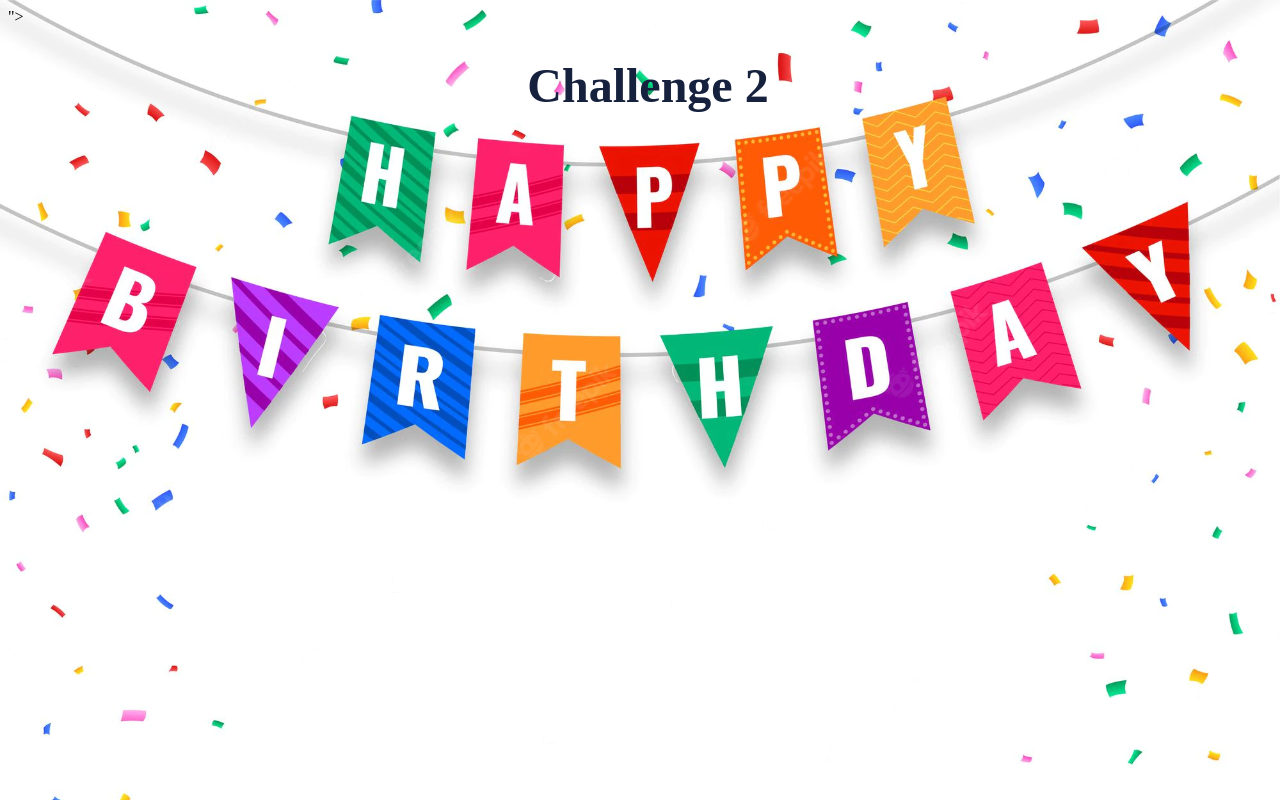
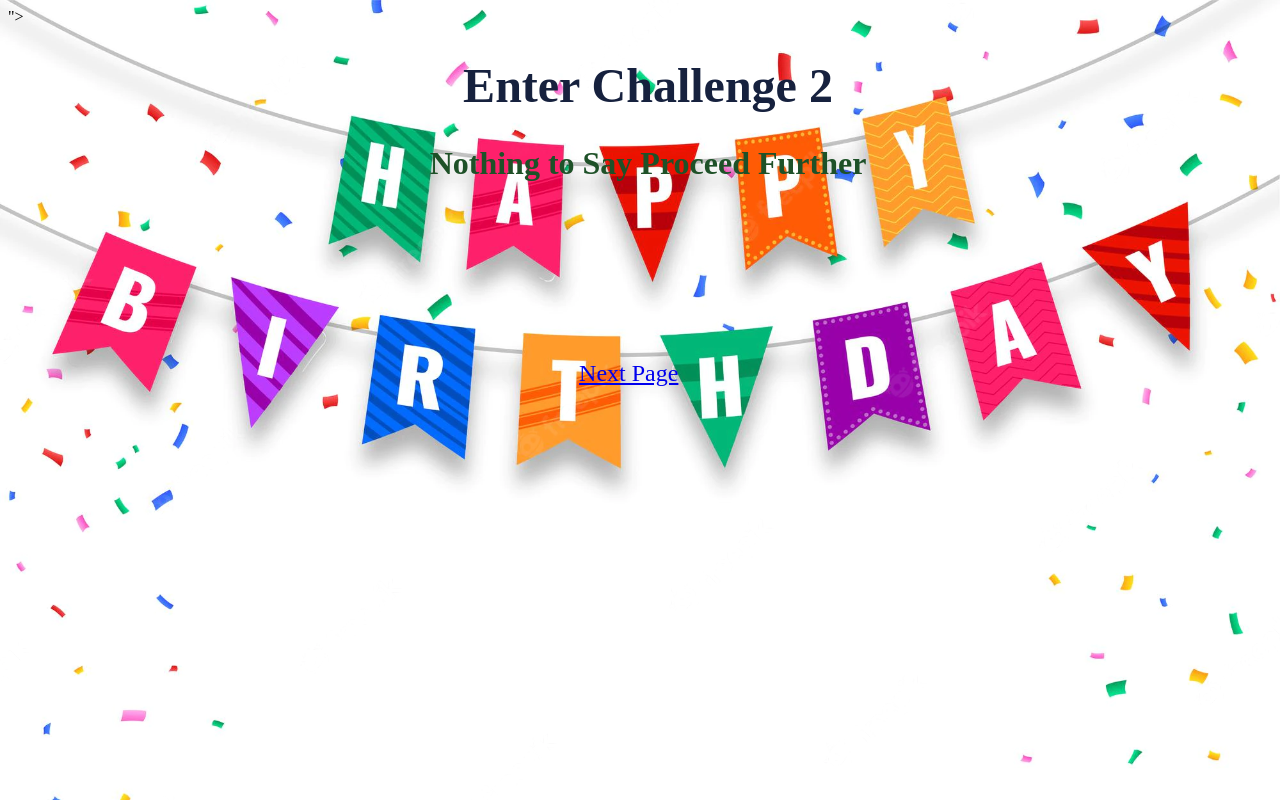
Before and after one commit to Staines17/Khalu, a plain HTML site: page quiz2.html in a window 1280 px wide. Drawn offline with Linux system fonts and the light colour scheme.

Commit message:
oiuhghjn

```diff
--- a/css/styles3.css
+++ b/css/styles3.css
@@ -5,8 +5,24 @@ body{
 }
 
 h1{
+  font-size: 300%;
+}
+
+h3{
+  color: #1E5128;
+  font-size: 200%;
+}
+
+.mp{
   color: #16213E;
-  font-size: 300%;
+  text-decoration: none;
+}
+
+.fake{
+  font-size: 150%;
+  position: absolute;
+  top: 45%;
+  right: 47%;
 }
 
 #lock{ display:none; }
--- a/quiz2.html
+++ b/quiz2.html
@@ -15,8 +15,9 @@
   </div>
   <div id="container">
     <center>
-      <h1>Challenge 2</h1>
-
+      <h1><a class="mp" href="mp.html">Enter Challenge 2</a></h1>
+      <h3>Nothing to Say Proceed Further</h3>
+      <a class="fake" href="quiz2.html">Next Page</a>
     </center>
   </div>
 </body>
```
